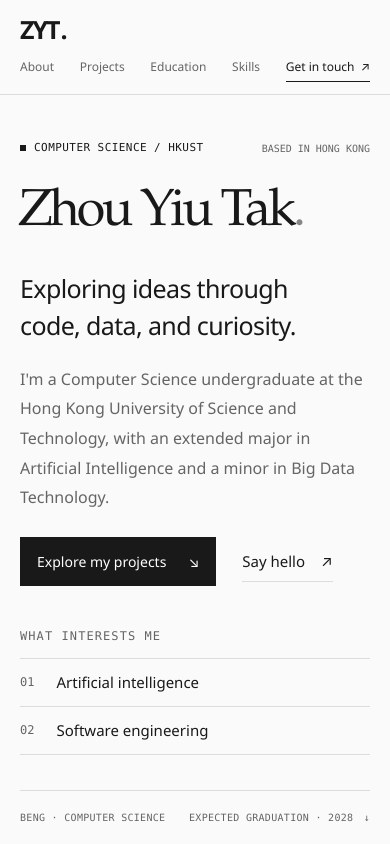
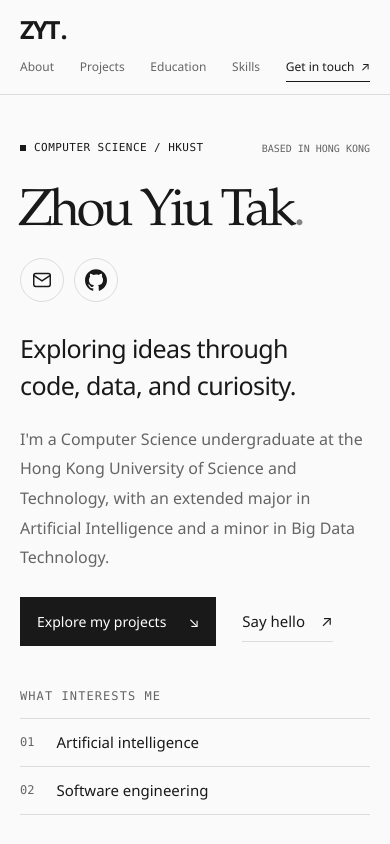
Before and after one commit to Tonyduckk/Tonyduckk.github.io, a plain HTML site: page index.html in a window 390 px wide. Shown: the top 844 px of the page. Drawn offline with Linux system fonts and the light colour scheme.

Commit message:
add some buttons

```diff
--- a/index.html
+++ b/index.html
@@ -33,7 +33,17 @@
   <main id="main">
     <section class="hero container" id="about" aria-labelledby="hero-title">
       <div class="hero-eyebrow eyebrow"><span class="small-square" aria-hidden="true"></span> Computer Science / HKUST <span class="hero-location">Based in Hong Kong</span></div>
-      <h1 id="hero-title">Zhou Yiu Tak<span class="name-period">.</span></h1>
+      <div class="hero-title-row">
+        <h1 id="hero-title">Zhou Yiu Tak<span class="name-period">.</span></h1>
+        <div class="hero-socials" aria-label="Contact links">
+          <a class="hero-icon" href="mailto:ytzhou@connect.ust.hk" aria-label="Email Zhou Yiu Tak" title="Email me">
+            <svg viewBox="0 0 24 24" fill="none" stroke="currentColor" stroke-width="1.6" stroke-linecap="round" stroke-linejoin="round" aria-hidden="true" focusable="false"><rect x="3" y="5" width="18" height="14" rx="2"/><path d="m3 7 9 6 9-6"/></svg>
+          </a>
+          <a class="hero-icon" href="https://github.com/Tonyduckk" target="_blank" rel="noopener noreferrer" aria-label="Tonyduckk on GitHub (opens in a new tab)" title="GitHub · Tonyduckk">
+            <svg viewBox="0 0 24 24" fill="currentColor" aria-hidden="true" focusable="false"><path d="M12 .297C5.37.297 0 5.67 0 12.297c0 5.303 3.438 9.8 8.205 11.385.6.113.82-.258.82-.577 0-.285-.01-1.04-.015-2.04-3.338.724-4.043-1.61-4.043-1.61-.546-1.387-1.333-1.756-1.333-1.756-1.09-.745.083-.729.083-.729 1.205.084 1.838 1.237 1.838 1.237 1.07 1.835 2.807 1.305 3.492.998.108-.776.418-1.305.762-1.605-2.665-.3-5.467-1.334-5.467-5.931 0-1.31.469-2.381 1.236-3.221-.123-.303-.535-1.523.117-3.176 0 0 1.008-.322 3.301 1.23a11.52 11.52 0 0 1 3.003-.404c1.02.005 2.047.138 3.006.404 2.291-1.552 3.297-1.23 3.297-1.23.653 1.653.241 2.873.118 3.176.77.84 1.235 1.911 1.235 3.221 0 4.609-2.807 5.628-5.479 5.921.43.372.823 1.102.823 2.222 0 1.606-.015 2.898-.015 3.293 0 .322.216.694.825.576C20.565 22.092 24 17.592 24 12.297c0-6.627-5.373-12-12-12z"/></svg>
+          </a>
+        </div>
+      </div>
       <div class="hero-grid">
         <div class="hero-intro">
           <p class="hero-lead">Exploring ideas through<br class="desktop-break"> code, data, and curiosity.</p>
--- a/styles.css
+++ b/styles.css
@@ -42,7 +42,12 @@ ul { margin: 0; padding: 0; list-style: none; }
 .hero-eyebrow { display: flex; align-items: center; gap: 12px; }
 .small-square { height: 6px; width: 6px; background: var(--ink); flex: 0 0 auto; }
 .hero-location { margin-left: auto; color: var(--muted); }
-h1 { font-family: var(--serif); font-size: clamp(74px, 9.2vw, 126px); font-weight: 400; line-height: 1.1; letter-spacing: -.065em; margin: 31px 0 40px -6px; }
+.hero-title-row { display: flex; align-items: center; flex-wrap: wrap; gap: 18px 28px; margin: 31px 0 40px; }
+h1 { font-family: var(--serif); font-size: clamp(74px, 9.2vw, 126px); font-weight: 400; line-height: 1.1; letter-spacing: -.065em; margin: 0 0 0 -6px; }
+.hero-socials { display: flex; align-items: center; gap: 12px; }
+.hero-icon { display: inline-flex; align-items: center; justify-content: center; width: 46px; height: 46px; border: 1px solid var(--line); border-radius: 50%; transition: background .2s, color .2s, border-color .2s; }
+.hero-icon svg { width: 22px; height: 22px; }
+.hero-icon:hover { background: var(--ink); border-color: var(--ink); color: var(--white); }
 .name-period { color: #858585; }
 .hero-grid { display: grid; grid-template-columns: 1.55fr 1fr; gap: 12%; }
 .hero-lead { font-size: 26px; line-height: 1.5; letter-spacing: -.025em; }
@@ -169,7 +174,10 @@ h2 { font-family: var(--serif); font-size: 54px; font-weight: 400; line-height:
   .hero { padding-top: 44px; }
   .hero-eyebrow { flex-wrap: wrap; font-size: 11px; gap: 8px; letter-spacing: .04em; }
   .hero-location { font-size: 10px; letter-spacing: 0; }
-  h1 { font-size: clamp(52px, 12.5vw, 86px); margin: 27px 0 28px -2px; letter-spacing: -.06em; }
+  .hero-title-row { gap: 16px; margin: 27px 0 28px; }
+  h1 { font-size: clamp(52px, 12.5vw, 86px); margin: 0 0 0 -2px; letter-spacing: -.06em; }
+  .hero-socials { gap: 10px; }
+  .hero-icon { width: 44px; height: 44px; }
   .hero-grid { grid-template-columns: 1fr; gap: 40px; }
   .hero-lead { font-size: 25px; }
   .hero-description { max-width: 540px; }
```
Also changed, not shown: 1 other file.
